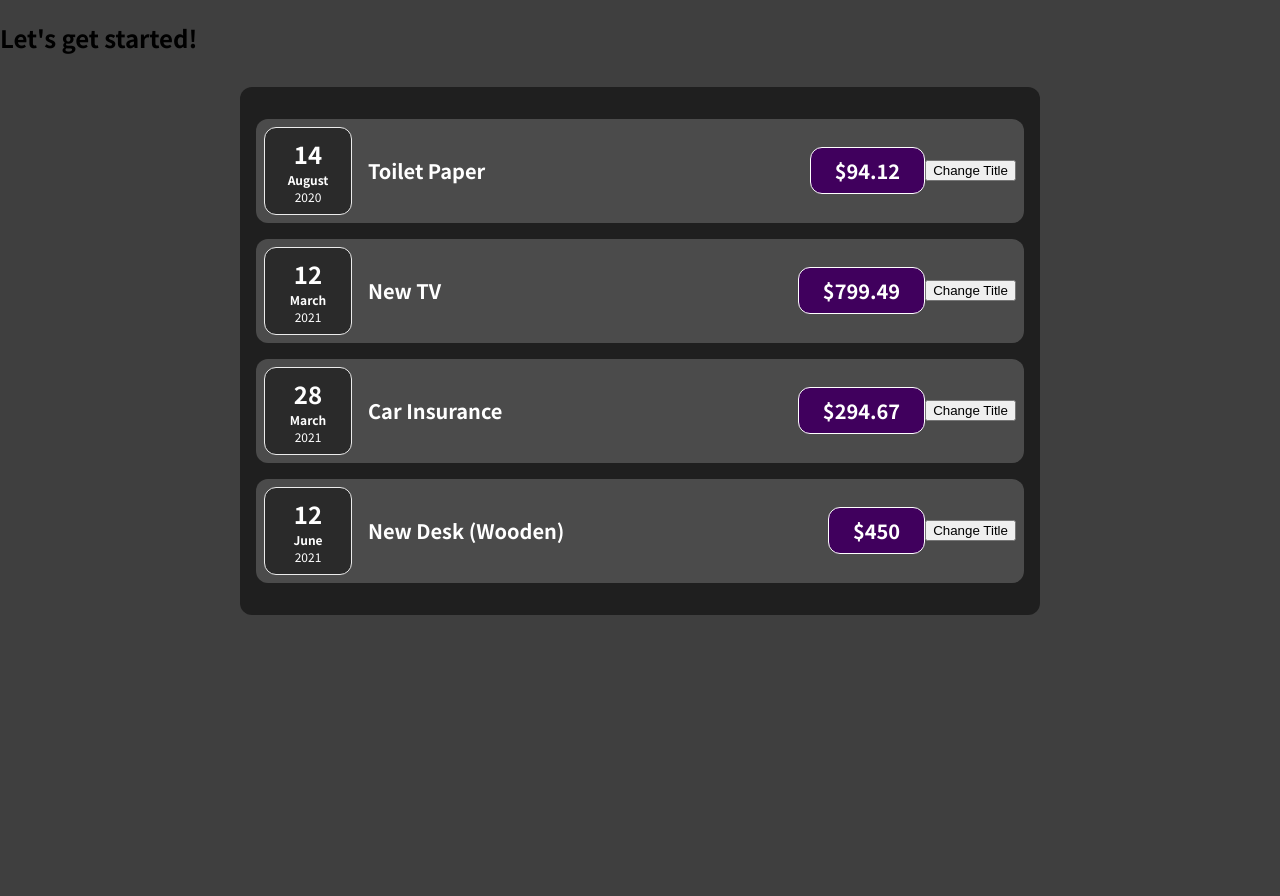
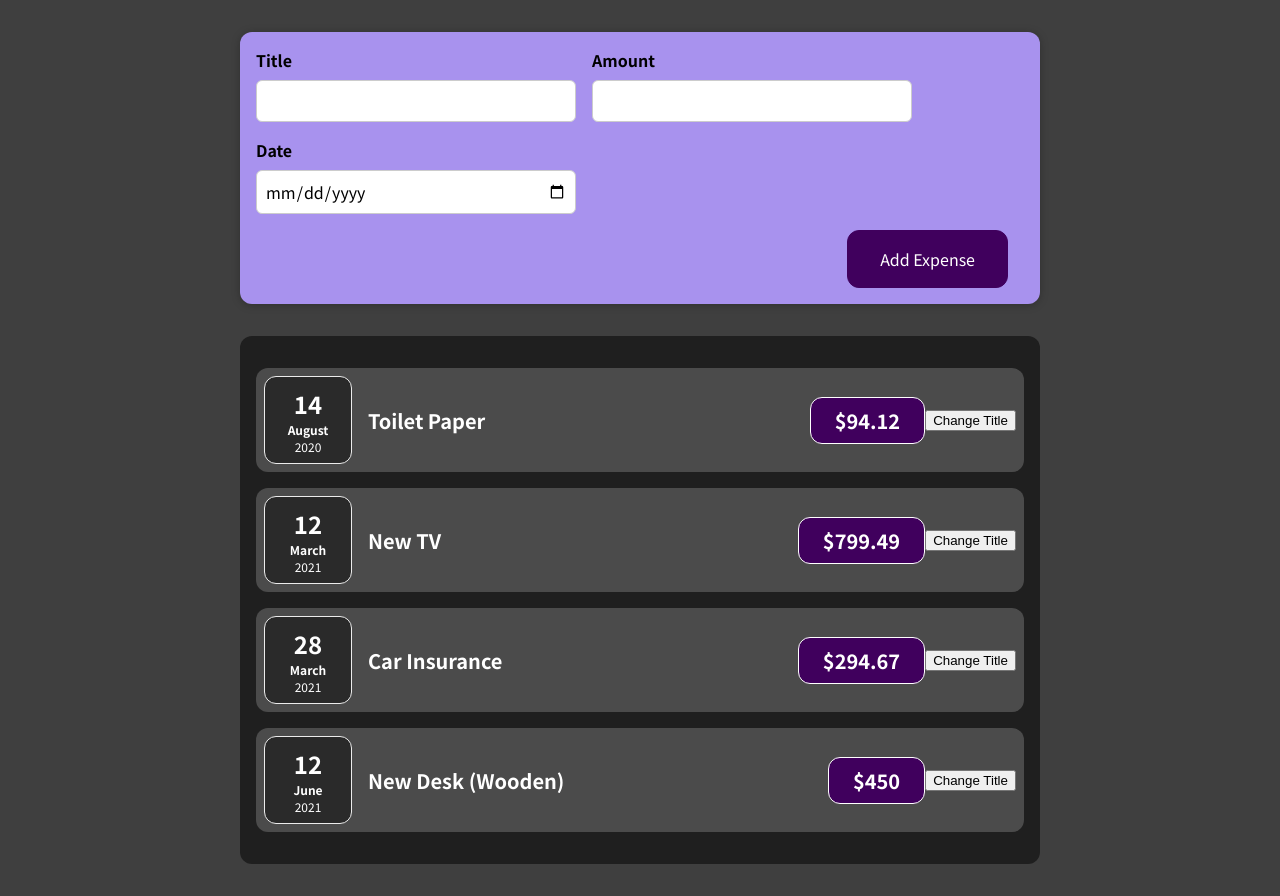
Before and after one commit to dpthegrey/shiny-dollop, a React (Create React App) app: page / in a window 1280 px wide. Before the commit the page ends 800 px from the top, so only its background shows below. Built offline with nearby package versions, Linux system fonts and the light colour scheme.

Commit message:
Adding Form Inputs

```diff
--- a/package.json
+++ b/package.json
@@ -3,7 +3,7 @@
   "version": "0.1.0",
   "private": true,
   "dependencies": {
-    "@testing-library/jest-dom": "^5.11.6",
+    "@testing-library/jest-dom": "^5.13.0",
     "@testing-library/react": "^11.2.2",
     "@testing-library/user-event": "^12.5.0",
     "react": "^17.0.1",
--- a/src/App.js
+++ b/src/App.js
@@ -1,3 +1,6 @@
+import React from "react";
+
+import NewExpense from "./components/Expenses/NewExpense/NewExpense";
 import Expenses from "./components/Expenses/Expenses";
 
 const App = () => {
@@ -25,7 +28,7 @@
 
   return (
     <div>
-      <h2>Let's get started!</h2>
+      <NewExpense />
       <Expenses items={expenses} />
     </div>
   );
--- /dev/null
+++ b/src/components/Expenses/NewExpense/ExpenseForm.css
@@ -0,0 +1,26 @@
+.new-expense__controls {
+  display: flex;
+  flex-wrap: wrap;
+  gap: 1rem;
+  margin-bottom: 1rem;
+  text-align: left;
+}
+
+.new-expense__control label {
+  font-weight: bold;
+  margin-bottom: 0.5rem;
+  display: block;
+}
+
+.new-expense__control input {
+  font: inherit;
+  padding: 0.5rem;
+  border-radius: 6px;
+  border: 1px solid #ccc;
+  width: 20rem;
+  max-width: 100%;
+}
+
+.new-expense__actions {
+  text-align: right;
+}
--- /dev/null
+++ b/src/components/Expenses/NewExpense/ExpenseForm.js
@@ -0,0 +1,29 @@
+import React from "react";
+
+import "./ExpenseForm.css";
+
+const ExpenseForm = () => {
+  return (
+    <form>
+      <div className="new-expense__controls">
+        <div className="new-expense__control">
+          <label>Title</label>
+          <input type="text" />
+        </div>
+        <div className="new-expense__control">
+          <label>Amount</label>
+          <input type="number" min="0.01" step="0.01" />
+        </div>
+        <div className="new-expense__control">
+          <label>Date</label>
+          <input type="date" min="2019-01-01" max="2022-12-31" />
+        </div>
+      </div>
+      <div className="new-expense__actions">
+        <button type="submit">Add Expense</button>
+      </div>
+    </form>
+  );
+};
+
+export default ExpenseForm;
--- /dev/null
+++ b/src/components/Expenses/NewExpense/NewExpense.css
@@ -0,0 +1,38 @@
+.new-expense {
+  background-color: #a892ee;
+  padding: 1rem;
+  margin: 2rem auto;
+  width: 50rem;
+  max-width: 95%;
+  border-radius: 12px;
+  text-align: center;
+  box-shadow: 0 1px 8px rgba(0, 0, 0, 0.25);
+}
+
+.new-expense button {
+  font: inherit;
+  cursor: pointer;
+  padding: 1rem 2rem;
+  border: 1px solid #40005d;
+  background-color: #40005d;
+  color: white;
+  border-radius: 12px;
+  margin-right: 1rem;
+}
+
+.new-expense button:hover,
+.new-expense button:active {
+  background-color: #510674;
+  border-color: #510674;
+}
+
+.new-expense button.alternative {
+  color: #220131;
+  border-color: transparent;
+  background-color: transparent;
+}
+
+.new-expense button.alternative:hover,
+.new-expense button.alternative:active {
+  background-color: #ddb3f8;
+}
--- /dev/null
+++ b/src/components/Expenses/NewExpense/NewExpense.js
@@ -0,0 +1,16 @@
+import React from "react";
+
+import ExpenseForm from "./ExpenseForm";
+import "./NewExpense.css";
+
+const NewExpense = () => {
+  return (
+    <div className="new-expense">
+      <form>
+        <ExpenseForm />
+      </form>
+    </div>
+  );
+};
+
+export default NewExpense;
```
Also changed, not shown: 1 other file (tests, documents, lock files or other folders).
